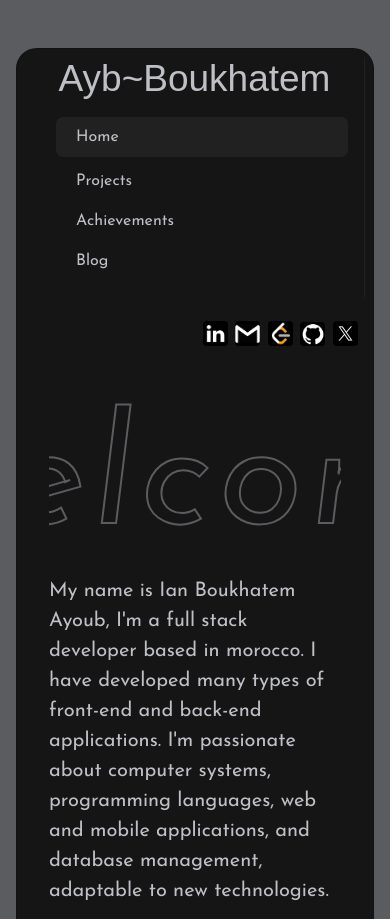
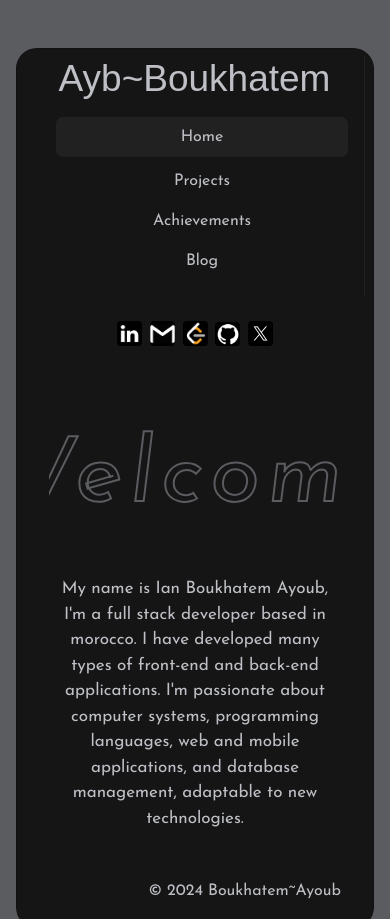
Before and after one commit to BoukhaAyo/BoukhaAyo, a plain HTML site: page index.html in a window 390 px wide. Shown: the top 919 px of the page. Drawn offline with nearby package versions, Linux system fonts and the light colour scheme; a web font is replaced by a local one.

Commit message:
css Device responsiveness

```diff
--- a/css/projects.css
+++ b/css/projects.css
@@ -1,6 +1,21 @@
 /* start design the cards content the images ... of the projects */
 :root {
 	--main-back-color: #7f828c12;
+}
+
+/* Styles for mobile devices */
+@media (max-width: 767px) {
+
+	.navbar-nav,
+	.wrapper,
+	.projects {
+		text-align: center !important;
+		padding: 0px;
+	}
+
+	.projects img {
+		margin-bottom: 11px;
+	}
 }
 
 .projects {
--- a/css/style.css
+++ b/css/style.css
@@ -17,6 +17,26 @@
 
 body {
   background-color: var(--bg-color) !important;
+}
+
+
+/* Styles for mobile devices */
+@media (max-width: 767px) {
+
+  .navbar-nav,
+  .wrapper {
+    text-align: center !important;
+    padding: 0px;
+  }
+
+  .welcome {
+    font-size: 90px;
+  }
+
+  .card-body .card-text {
+    font-size: 17px;
+    text-align: center;
+  }
 }
 
 .navbar-nav .active {
```
